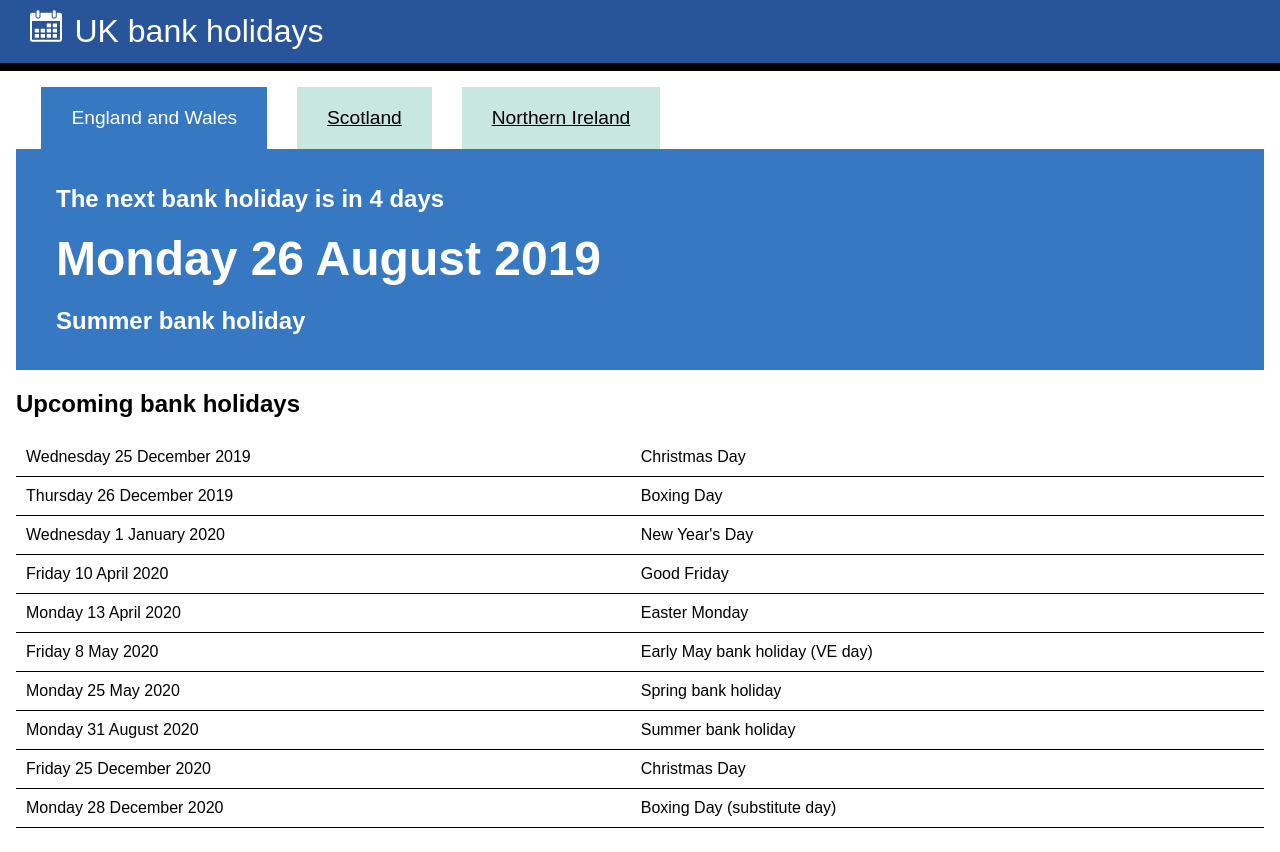
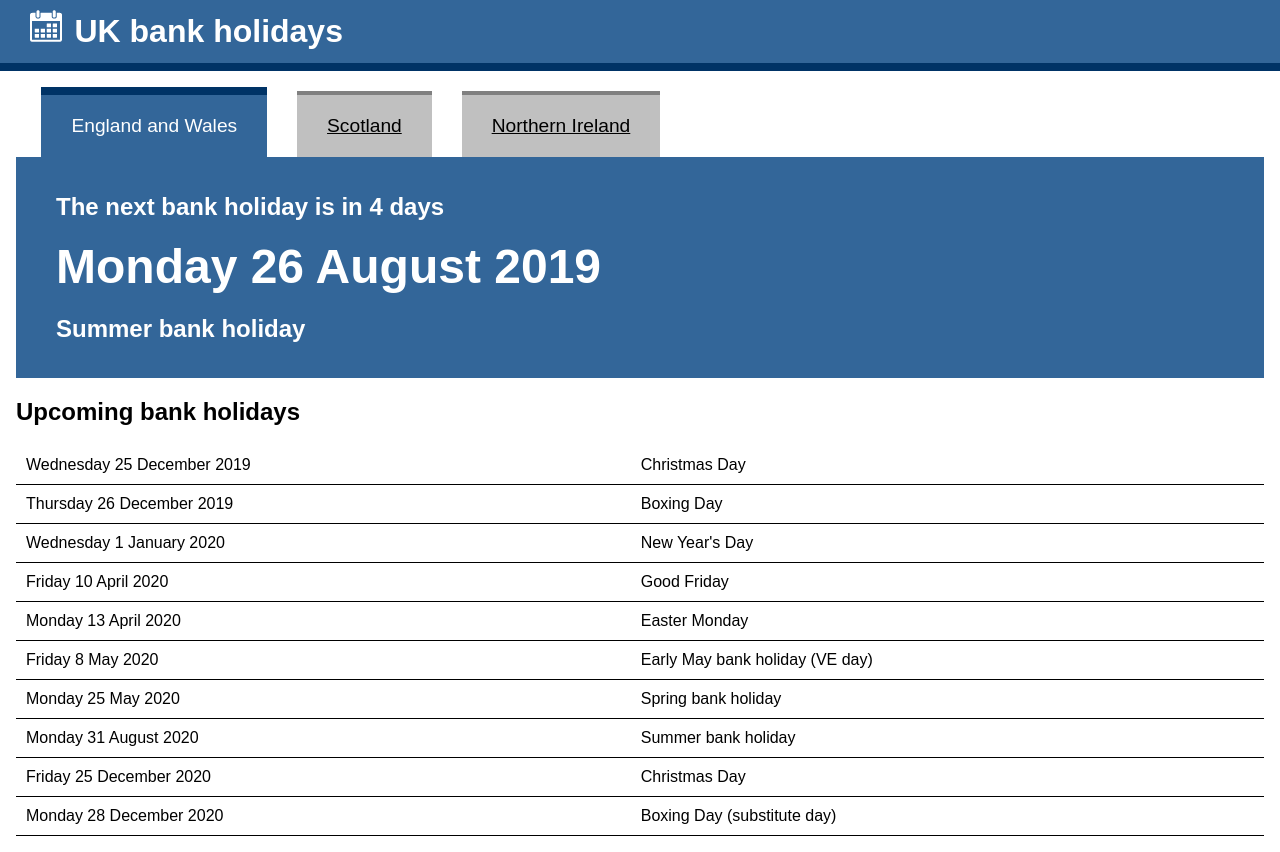
Before and after one commit to weeksco/bankholidays, a plain HTML site: page index.html in a window 1280 px wide. Shown: the top 852 px of the page. Drawn offline with Linux system fonts and the light colour scheme.

Commit message:
Tasteful colours

```diff
--- a/style.css
+++ b/style.css
@@ -12,15 +12,18 @@ body {
 #header {
     width: 100%;
     color: white;
-    background: #28559A;
+    /*background: #3778C2;*/
+    background: #336699;
     padding: 5px 30px;
     border-bottom-width: 8px;
-    border-bottom-color: black;
+    /*border-bottom-color: navy;*/
+    border-bottom-color: #003366;
     border-bottom-style: solid;
 }
 
 #title {
     font-size: 2em;
+    font-weight: bold;
     display: inline-block;
     padding: 8px;
 }
@@ -35,21 +38,26 @@ input {
 
 label {
     padding: 20px 30px;
-    background: #CAE7DF;
     cursor: pointer;
-    color: black;
     display: inline-block;
     font-size: 1.2em;
 }
 
 input:checked + label {
     color: white;
-    background: #3778C2;
+    background: #336699;
+    border-top-width: 8px;
+    border-top-color: #003366;
+    border-top-style: solid;
+
 }
 
 input:not(:checked) + label {
     color: black;
-    background: #CAE7DF;
+    background: silver;
+    border-top-width: 4px;
+    border-top-color: gray;
+    border-top-style: solid;
     text-decoration: underline;
 }
 
@@ -59,7 +67,7 @@ input:not(:checked) + label {
 
 #next {
     padding: 20px 40px;
-    background: #3778C2;
+    background: #336699;
     color: white;
     font-weight: bold;
     line-height: 0.8;
```
